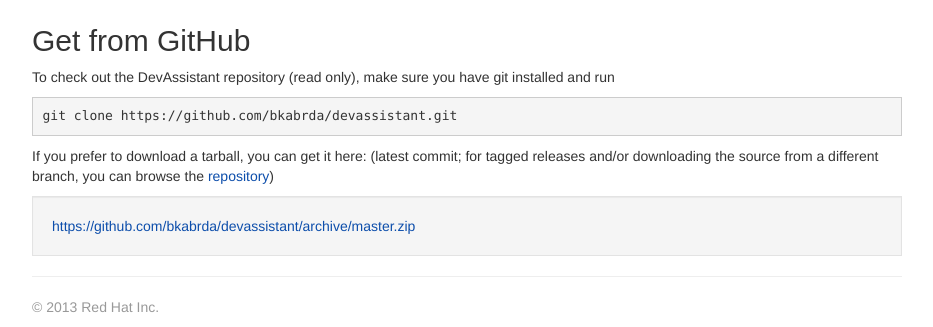
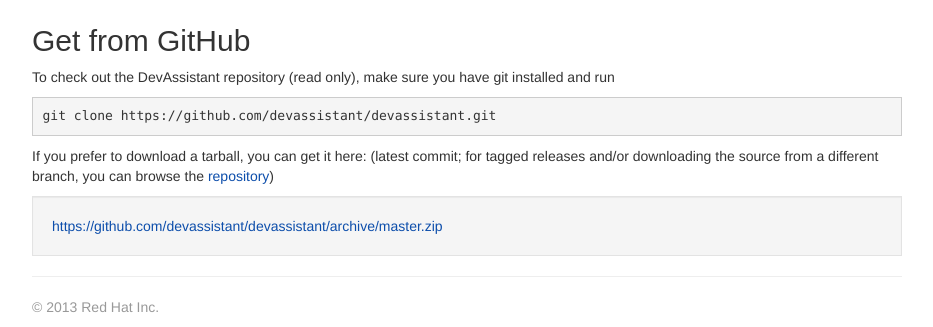
Before and after one commit to hroncok/devassistant-landing-page, a Flask app: page /download in a window 1280 px wide. Shown: the part 609-936 px from the top of the page, without its empty margins (173-1106 px from the left). Run offline with Flask 2, Linux system fonts and the light colour scheme; some web fonts are replaced.

Commit message:
Changed GH links from bkabrda to devassistant

```diff
--- a/landing_page/localhost.html
+++ b/landing_page/localhost.html
@@ -34,8 +34,8 @@
                 <a href="#" class="dropdown-toggle" data-toggle="dropdown">Developers <b class="caret"></b></a>
                 <ul class="dropdown-menu">
                 <li><a href="http://doc.devassistant.org">Developer Documentation</a></li>
-                <li><a href="https://github.com/bkabrda/devassistant">Get source code</a></li>
-                <li><a href="https://github.com/bkabrda/devassistant/issues">Bugs/Issues</a></li>
+                <li><a href="https://github.com/devassistant/devassistant">Get source code</a></li>
+                <li><a href="https://github.com/devassistant/devassistant/issues">Bugs/Issues</a></li>
                 <li><a href="#">Contribute</a></li>
                 </ul></li>
             </li>
--- a/landing_page/templates/base.html
+++ b/landing_page/templates/base.html
@@ -58,10 +58,10 @@
                         <li><a href="http://doc.devassistant.org/en/latest/developer_documentation.html"
                                title="Self-explanatory :)"
                                target="_blank">Developer Documentation</a></li>
-                        <li><a href="https://github.com/bkabrda/devassistant"
+                        <li><a href="https://github.com/devassistant/devassistant"
                                title="Source repository at GitHub"
                                target="_blank">Get source code</a></li>
-                        <li><a href="https://github.com/bkabrda/devassistant/issues"
+                        <li><a href="https://github.com/devassistant/devassistant/issues"
                                title="DevAssistant's issue tracker on GitHub"
                                target="_blank">Bugs/Issues</a></li>
                         </ul>
--- a/landing_page/templates/contribute.html
+++ b/landing_page/templates/contribute.html
@@ -22,7 +22,7 @@
 <h2>File a bug</h2>
 <p>All software has bugs, even DevAssistant does. We know that, and we want to
 fix that. If you find a bug, or have a dazzling idea how to make DevAssistant better,
-please see our <a href="https://github.com/bkabrda/devassistant/issues"
+please see our <a href="https://github.com/devassistant/devassistant/issues"
 target="_blank">bug list</a>.</p>
 
 <h2>Write a patch and submit it</h2>
@@ -33,7 +33,7 @@
 we'll be super glad if you could fix it and submit the patch to us. If it's
 testable, your change can be accepted very, very quickly.</p>
 <p>To submit a patch, go to DevAssistant's <a
-href="https://github.com/bkabrda/devassistant/pulls" target="_blank">pull
+href="https://github.com/devassistant/devassistant/pulls" target="_blank">pull
 requests</a> on GitHub.</p>
 
 <h2>Spread the word</h2>
--- a/landing_page/templates/download.html
+++ b/landing_page/templates/download.html
@@ -24,11 +24,11 @@
 
 <h2>Get from GitHub</h2>
 <p>To check out the DevAssistant repository (read only), make sure you have git installed and run</p>
-<pre>git clone https://github.com/bkabrda/devassistant.git</pre>
+<pre>git clone https://github.com/devassistant/devassistant.git</pre>
 <p>If you prefer to download a tarball, you can get it here: (latest commit; for tagged releases and/or
 downloading the source from a different branch, you can browse the <a
-href="https://github.com/bkabrda/devassistant" target="_blank">repository</a>)</p>
+href="https://github.com/devassistant/devassistant" target="_blank">repository</a>)</p>
 <div class="well">
-    <a href="https://github.com/bkabrda/devassistant/archive/master.zip">https://github.com/bkabrda/devassistant/archive/master.zip</a>
+    <a href="https://github.com/devassistant/devassistant/archive/master.zip">https://github.com/devassistant/devassistant/archive/master.zip</a>
 </div>
 {% endblock %}
```
